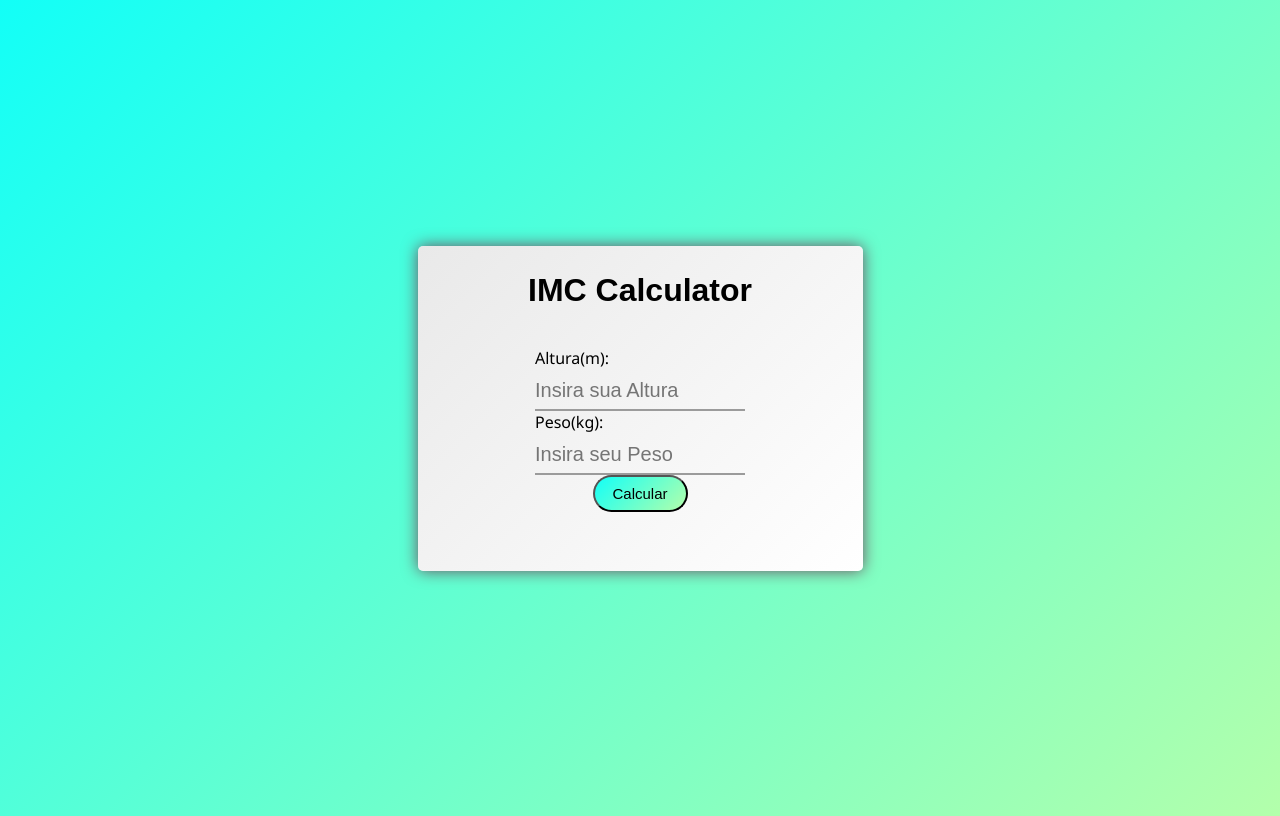
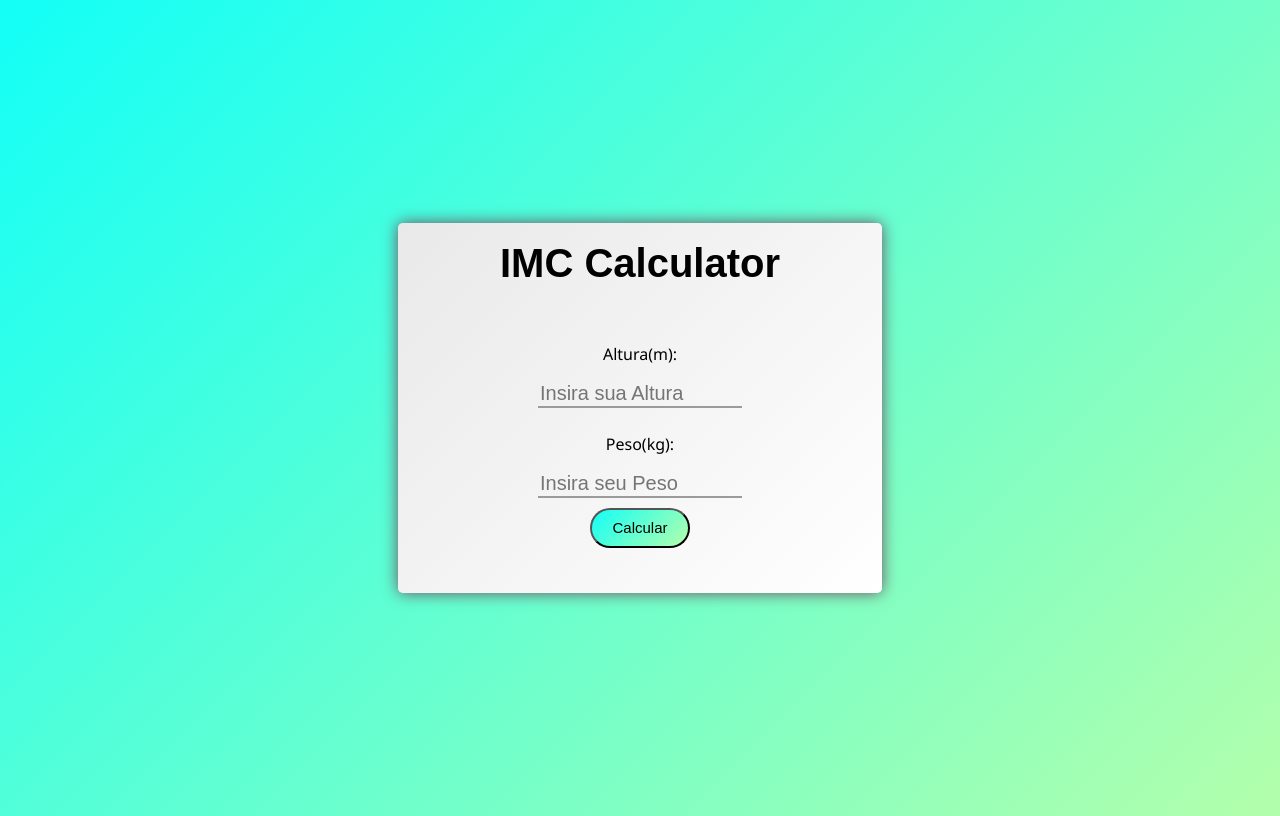
Before and after one commit to 0thigs/IMC-calculator, a plain HTML site: page index.html in a window 1280 px wide. Drawn offline with Linux system fonts and the light colour scheme.

Commit message:
Refactoring the code and the UI

```diff
--- a/index.html
+++ b/index.html
@@ -9,25 +9,30 @@
     <title>IMC Calculator</title>
 </head>
 <body>
+
     <div class="container">
-        <h2 class="main-text">IMC Calculator</h2>
-        <div class="text-container">
-            <div id="altura-txt">
-                Altura(m):
+        <div class="title">
+            <h1>IMC Calculator</h1>
+        </div>
+        <div class="separator">
+            <div class="container-secundario">
+                <p class="text">Altura(m):</p>
+                <input type="number" class="input" id="altura" placeholder="Insira sua Altura">
             </div>
-            <input type="text" id="input-altura" placeholder="Insira sua Altura">
+            <div class="container-secundario">
+                <p class="text">Peso(kg):</p>
+                <input type="number" class="input" id="peso" placeholder="Insira seu Peso">
+            </div>
+            <div class="btn-c">
+                <input type="button" id="btn" value="Calcular" onclick="Calcular()">
+            </div>
+            <div class="result-c">
+                <p id="resultado"></p>
+            </div>
 
-            <div id="peso-txt">
-                Peso(kg):
-            </div>
-            <input type="text" id="input-peso" placeholder="Insira seu Peso", required>
-            <div id="center">
-                <button id="btn" onclick="Calcular()">
-                    Calcular
-                </button>
-            </div>
-            <div class="resultado" id="resultado"></div>
         </div>
     </div>
+
+
 </body>
 </html>
--- a/script.js
+++ b/script.js
@@ -1,6 +1,6 @@
 function Calcular() {
-    const peso = document.getElementById("input-peso").value
-    const altura = document.getElementById("input-altura").value
+    const peso = document.getElementById("peso").value
+    const altura = document.getElementById("altura").value
     const resultado = document.getElementById("resultado")
 
     //calculando o imc
--- a/styles.css
+++ b/styles.css
@@ -7,87 +7,83 @@ body {
 }
 
 .container {
-    width: 445px;
-    height: 325px;
     display: flex;
+    flex-direction: column;
+    justify-content: space-between;
+    align-items: center;
+    width: 27.8rem;
+    height: 20.6rem;
     box-shadow:  0 0 1em #704c5e;
     border-radius: 5px;
+    background-image: linear-gradient(-45deg, #ffff, rgb(233, 233, 233));
+    padding: 20px;
+}
+
+.separator {
+    display: flex;
+    justify-content: center;
+    align-items: center;
+    flex-direction: column;
+}
+
+.container-secundario {
+    display: flex;
     flex-direction: column;
     justify-content: center;
     align-items: center;
-    padding: 0px;
-    background-image: linear-gradient(-45deg, #ffff, rgb(233, 233, 233));
+    width: 200px;
+    height: 80px;
+    margin-bottom: 10px;
 }
 
-.main-text{
-    font-family: 'Enriqueta', arial, serif;
-    font-size: xx-large;
-    height: 150px;
+.btn-c {
+    display: flex;
+    flex-direction: column;
+    justify-content: center;
+    align-items: center;
+    margin-bottom: 10px;
+    height: 40px;
+    width: 200px;
 }
 
-.text-container {
-    height: 700px;
-    width: 210px;
+.title {
+    width: 100%;
+    display: flex;
+    justify-content: center;
+    align-items: center;
+    height: 40px;
+    font-family: 'Enriqueta', arial, serif;
+    font-size: 20px;
+    font-weight: bold;
 }
 
-#altura-txt {
-    height: 25px;
-    font-family: 'Segoe UI', Tahoma, Geneva, Verdana, sans-serif;
+.input {
+    font-family: Arial, Helvetica, sans-serif;
+    width: 100%;
+    border: 0;
+    outline: 0;
+    border-bottom: 2px solid #9b9b9b;
+    font-size: 20px;
+    color: rgb(0, 0, 0);
+    background: transparent;
+    -moz-appearance: textfield;
+    -webkit-appearance: textfield;
 }
 
-#peso-txt {
-    height: 25px;
+.text {
     font-family: 'Segoe UI', Tahoma, Geneva, Verdana, sans-serif;
 }
 
 #btn {
-    height: 1cm;
-    width: 95px;
+    width: 100px;
+    height: 40px;
     font-size: 15px;
-    display: flex;
-    align-items: center;
-    justify-content: center;
     border-radius: 20px;
     background-image: linear-gradient(-45deg, #B3FFAB, #12FFF7);
 }
 
-#center {
-    display: flex;
-    align-content: center;
+#resultado {
     text-align: center;
-    justify-content: center;
+    font-family: 'Segoe UI', Tahoma, Geneva, Verdana, sans-serif;
+    font-size: 15px;
 }
-
-.resultado {
-    justify-content: center;
-    align-content: center;
-    align-items: center;
-    display: inline-block;
-    font-size: 20px;
-    font-family: 'Segoe UI', Tahoma, Geneva, Verdana, sans-serif;
-    width: max-content;
-}
-
-#input-altura {
-    font-family: Arial, Helvetica, sans-serif;
-    width: 100%;
-    border: 0;
-    border-bottom: 2px solid #9b9b9b;
-    outline: 0;
-    font-size: 20px;
-    color: rgb(0, 0, 0);
-    padding: 7px 0;
-    background: transparent;
-}
-
-#input-peso {
-    font-family: Arial, Helvetica, sans-serif;
-    width: 100%;
-    border: 0;
-    border-bottom: 2px solid #9b9b9b;
-    outline: 0;
-    font-size: 20px;
-    color: rgb(0, 0, 0);
-    padding: 7px 0;
-    background: transparent;
-}
```
